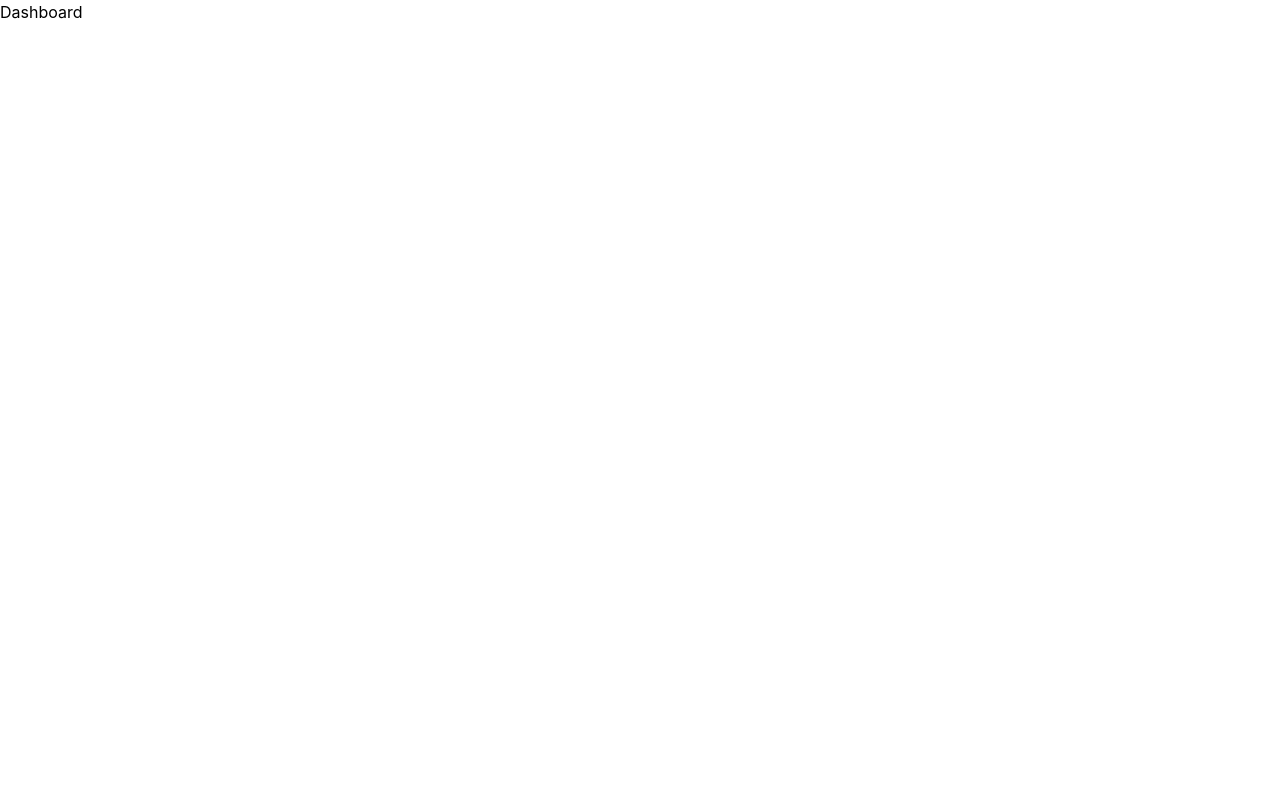
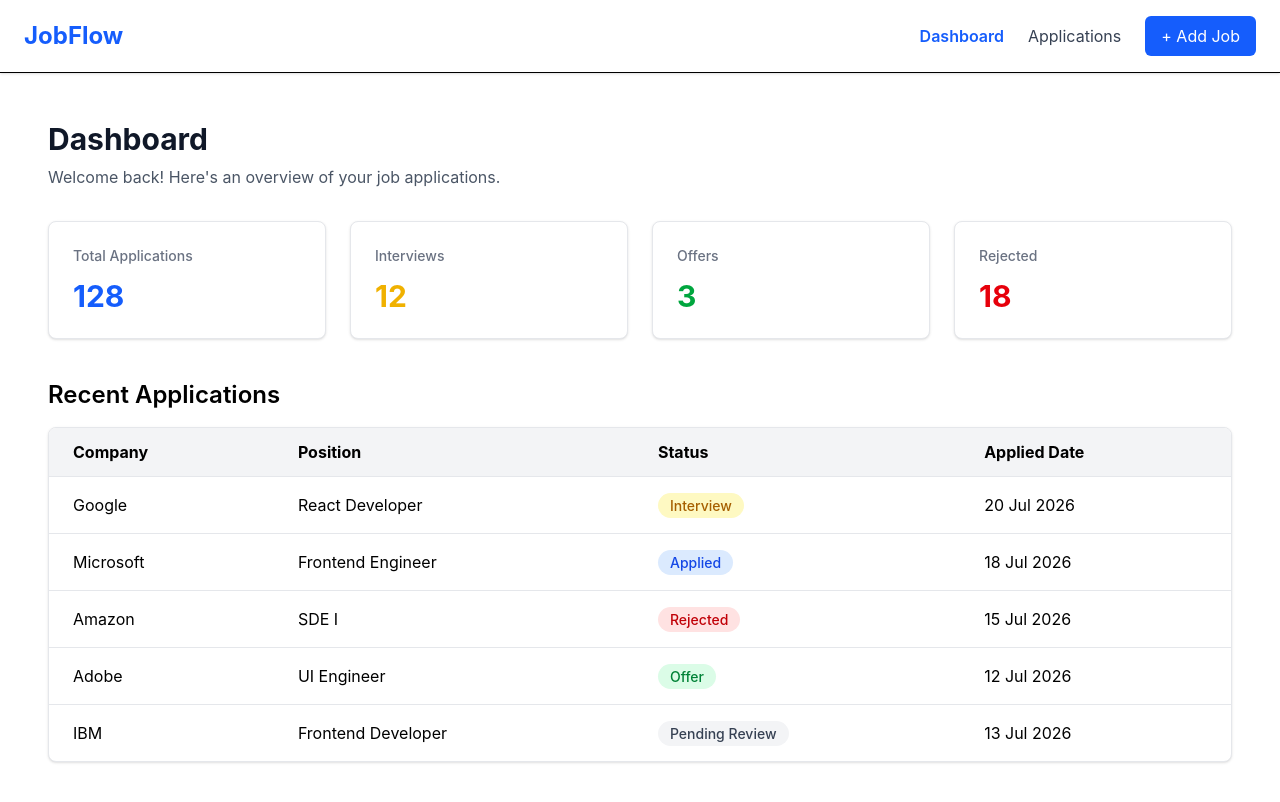
Before and after one commit to DebojyotiBanerjee30/jobflow-react, a React (Vite) app: page / in a window 1280 px wide. Shown: the top 802 px of the page. Built offline with nearby package versions, Linux system fonts and the light colour scheme.

Commit message:
feat: created dashboard using static data

```diff
--- a/src/App.jsx
+++ b/src/App.jsx
@@ -1,9 +1,8 @@
+import { RouterProvider } from "react-router";
+import router from "./routes/router.jsx";
+
 const App = () => {
-  return (
-    <div className="min-h-screen flex items-center justify-center bg-slate-100">
-      <h1 className="text-5xl font-bold text-blue-600">JobFlow</h1>
-    </div>
-  );
+  return <RouterProvider router={router} />;
 };
 
 export default App;
--- /dev/null
+++ b/src/components/dashboard/RecentApplications.jsx
@@ -0,0 +1,41 @@
+import StatusBadge from "../jobs/StatusBadge";
+import applications from "../../data/applications.js";
+
+const RecentApplications = () => {
+  return (
+    <section className="mt-10">
+      <h2 className="mb-4 text-2xl font-semibold">Recent Applications</h2>
+
+      <div className="overflow-x-auto rounded-lg border border-gray-200 bg-white shadow-sm">
+        <table className="min-w-full">
+          <thead className="bg-gray-100">
+            <tr>
+              <th className="px-6 py-3 text-left">Company</th>
+              <th className="px-6 py-3 text-left">Position</th>
+              <th className="px-6 py-3 text-left">Status</th>
+              <th className="px-6 py-3 text-left">Applied Date</th>
+            </tr>
+          </thead>
+
+          <tbody>
+            {applications.map((application) => (
+              <tr key={application.id} className="border-t border-gray-200">
+                <td className="px-6 py-4">{application.company}</td>
+
+                <td className="px-6 py-4">{application.position}</td>
+
+                <td className="px-6 py-4">
+                  <StatusBadge status={application.status} />
+                </td>
+
+                <td className="px-6 py-4">{application.appliedDate}</td>
+              </tr>
+            ))}
+          </tbody>
+        </table>
+      </div>
+    </section>
+  );
+};
+
+export default RecentApplications;
--- /dev/null
+++ b/src/components/dashboard/StatCard.jsx
@@ -0,0 +1,11 @@
+const StatCard = ({ title, value, color = "text-blue-600" }) => {
+  return (
+    <div className="rounded-lg border border-gray-200 bg-white p-6 shadow-sm">
+      <h3 className="text-sm font-medium text-gray-500">{title}</h3>
+
+      <p className={`mt-3 text-3xl font-bold ${color}`}>{value}</p>
+    </div>
+  );
+};
+
+export default StatCard;
--- /dev/null
+++ b/src/components/jobs/StatusBadge.jsx
@@ -0,0 +1,19 @@
+const statusStyles = {
+  Applied: "bg-blue-100 text-blue-700",
+  Interview: "bg-yellow-100 text-yellow-700",
+  Offer: "bg-green-100 text-green-700",
+  Rejected: "bg-red-100 text-red-700",
+};
+
+const StatusBadge = ({ status }) => {
+  const badgeStyle = statusStyles[status] ?? "bg-gray-100 text-gray-700";
+  return (
+    <span
+      className={`rounded-full px-3 py-1 text-sm font-medium ${badgeStyle}`}
+    >
+      {status}
+    </span>
+  );
+};
+
+export default StatusBadge;
--- /dev/null
+++ b/src/components/layout/MainLayout.jsx
@@ -0,0 +1,16 @@
+import Navbar from "./NavBar";
+import { Outlet } from "react-router";
+
+const MainLayout = () => {
+  return (
+    <>
+      <Navbar />
+
+      <main className="p-6">
+        <Outlet />
+      </main>
+    </>
+  );
+};
+
+export default MainLayout;
--- /dev/null
+++ b/src/components/layout/NavBar.jsx
@@ -0,0 +1,37 @@
+import { NavLink, Link } from "react-router";
+
+const navLinkClass = ({ isActive }) =>
+  isActive
+    ? "font-semibold text-blue-600"
+    : "text-gray-700 transition-colors hover:text-blue-600";
+
+function Navbar() {
+  return (
+    <nav className="border-b bg-white shadow-sm">
+      <div className="mx-auto flex max-w-7xl items-center justify-between px-6 py-4">
+        <Link to="/" className="text-2xl font-bold text-blue-600">
+          JobFlow
+        </Link>
+
+        <div className="flex items-center gap-6">
+          <NavLink to="/" className={navLinkClass}>
+            Dashboard
+          </NavLink>
+
+          <NavLink to="/applications" className={navLinkClass}>
+            Applications
+          </NavLink>
+
+          <Link
+            to="/applications/new"
+            className="rounded-md bg-blue-600 px-4 py-2 text-white transition-colors hover:bg-blue-700"
+          >
+            + Add Job
+          </Link>
+        </div>
+      </div>
+    </nav>
+  );
+}
+
+export default Navbar;
--- /dev/null
+++ b/src/data/applications.js
@@ -0,0 +1,39 @@
+const applications = [
+  {
+    id: 1,
+    company: "Google",
+    position: "React Developer",
+    status: "Interview",
+    appliedDate: "20 Jul 2026",
+  },
+  {
+    id: 2,
+    company: "Microsoft",
+    position: "Frontend Engineer",
+    status: "Applied",
+    appliedDate: "18 Jul 2026",
+  },
+  {
+    id: 3,
+    company: "Amazon",
+    position: "SDE I",
+    status: "Rejected",
+    appliedDate: "15 Jul 2026",
+  },
+  {
+    id: 4,
+    company: "Adobe",
+    position: "UI Engineer",
+    status: "Offer",
+    appliedDate: "12 Jul 2026",
+  },
+  {
+    id: 5,
+    company: "IBM",
+    position: "Frontend Developer",
+    status: "Pending Review",
+    appliedDate: "13 Jul 2026",
+  },
+];
+
+export default applications;
--- a/src/main.jsx
+++ b/src/main.jsx
@@ -1,11 +1,10 @@
 import { StrictMode } from "react";
 import { createRoot } from "react-dom/client";
-import { RouterProvider } from "react-router";
 import "./index.css";
-import router from "./routes/router.jsx";
+import App from "./App";
 
 createRoot(document.getElementById("root")).render(
   <StrictMode>
-    <RouterProvider router={router} />
+    <App />
   </StrictMode>,
 );
--- a/src/pages/Dashboard.jsx
+++ b/src/pages/Dashboard.jsx
@@ -1,5 +1,54 @@
+import StatCard from "../components/dashboard/StatCard";
+import RecentApplications from "../components/dashboard/RecentApplications";
+
 const Dashboard = () => {
-  return <h1>Dashboard</h1>;
+  const stats = [
+    {
+      title: "Total Applications",
+      value: 128,
+      color: "text-blue-600",
+    },
+    {
+      title: "Interviews",
+      value: 12,
+      color: "text-yellow-500",
+    },
+    {
+      title: "Offers",
+      value: 3,
+      color: "text-green-600",
+    },
+    {
+      title: "Rejected",
+      value: 18,
+      color: "text-red-600",
+    },
+  ];
+
+  return (
+    <div className="mx-auto max-w-7xl p-6">
+      <div className="mb-8">
+        <h1 className="text-3xl font-bold text-gray-900">Dashboard</h1>
+
+        <p className="mt-2 text-gray-600">
+          Welcome back! Here's an overview of your job applications.
+        </p>
+      </div>
+
+      <div className="grid grid-cols-1 gap-6 md:grid-cols-2 lg:grid-cols-4">
+        {stats.map((stat) => (
+          <StatCard
+            key={stat.title}
+            title={stat.title}
+            value={stat.value}
+            color={stat.color}
+          />
+        ))}
+      </div>
+
+      <RecentApplications />
+    </div>
+  );
 };
 
 export default Dashboard;
--- a/src/routes/router.jsx
+++ b/src/routes/router.jsx
@@ -1,5 +1,6 @@
 import { createBrowserRouter } from "react-router";
 
+import MainLayout from "../components/layout/MainLayout";
 import Dashboard from "../pages/Dashboard";
 import Applications from "../pages/Applications";
 import AddApplication from "../pages/AddApplication";
@@ -7,15 +8,22 @@ import AddApplication from "../pages/AddApplication";
 const router = createBrowserRouter([
   {
     path: "/",
+    element: <MainLayout />,
+
+    children: [
+      {
+        index: true,
         element: <Dashboard />,
       },
       {
-    path: "/applications",
+        path: "applications",
         element: <Applications />,
       },
       {
-    path: "/applications/new",
+        path: "applications/new",
         element: <AddApplication />,
+      },
+    ],
   },
 ]);
 
```
Also changed, not shown: 1 other file (tests, documents, lock files or other folders). Lines whose indentation alone changed are shown as unchanged.
